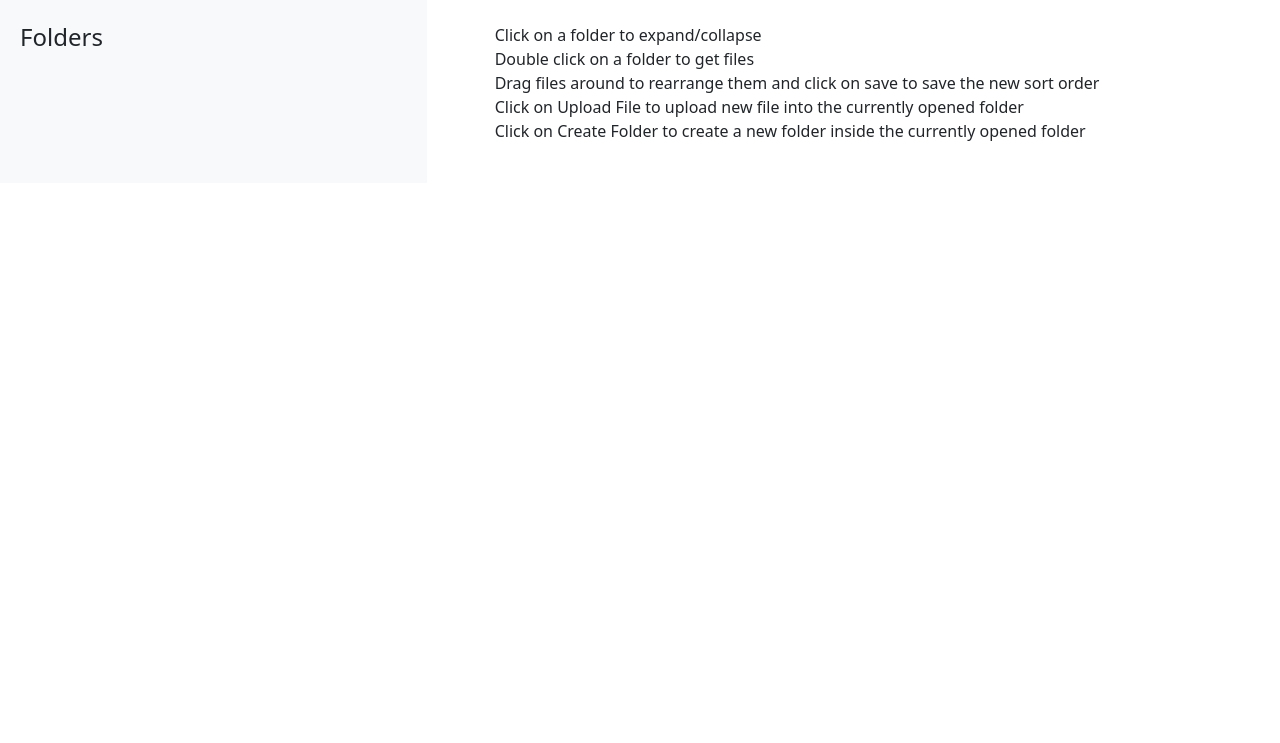
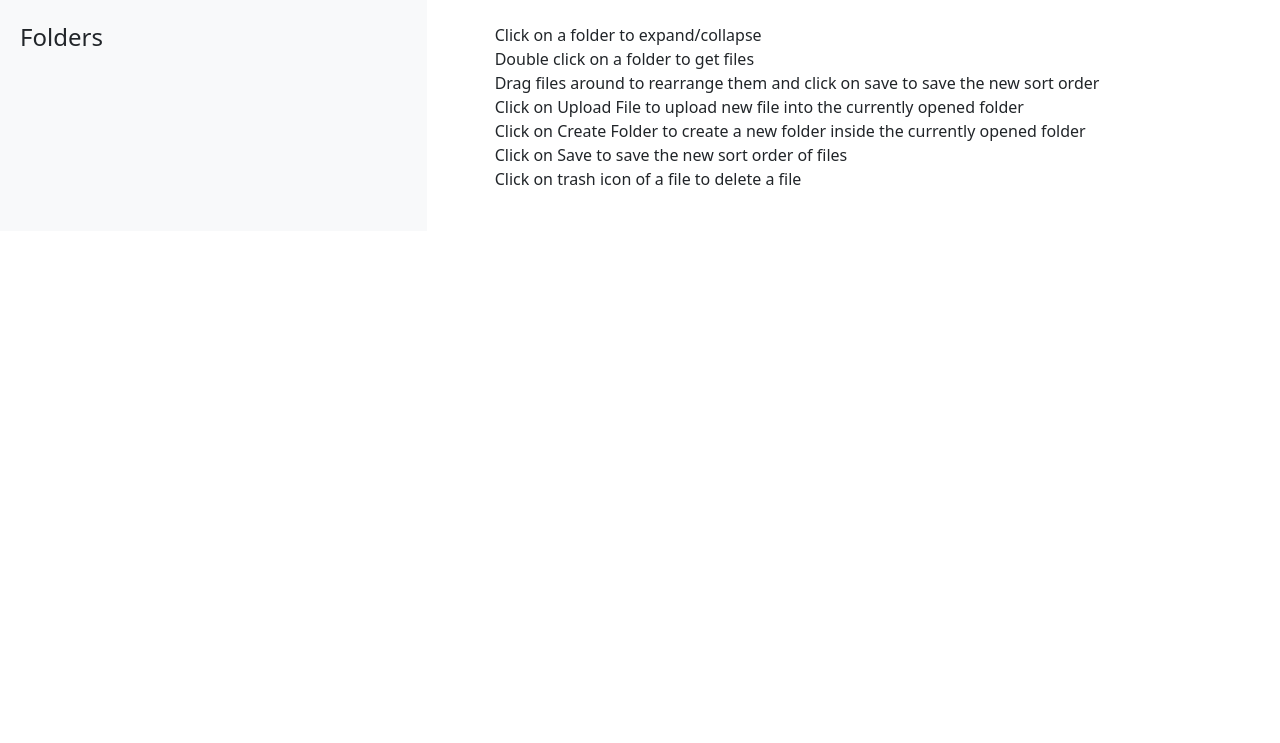
Before and after one commit to Sherbieny/aws_s3_filemanager, a website: page app/client/index.html in a window 1280 px wide. Shown: the part 57-800 px from the top of the page. Drawn offline with nearby package versions, Linux system fonts and the light colour scheme; no server answers.

Commit message:
Add more help info

```diff
--- a/app/client/index.html
+++ b/app/client/index.html
@@ -70,6 +70,8 @@
                             <li>Drag files around to rearrange them and click on save to save the new sort order</li>
                             <li>Click on Upload File to upload new file into the currently opened folder</li>
                             <li>Click on Create Folder to create a new folder inside the currently opened folder</li>
+                            <li>Click on Save to save the new sort order of files</li>
+                            <li>Click on trash icon of a file to delete a file</li>
                         </ul>
                     </div>
                 </div>
```
